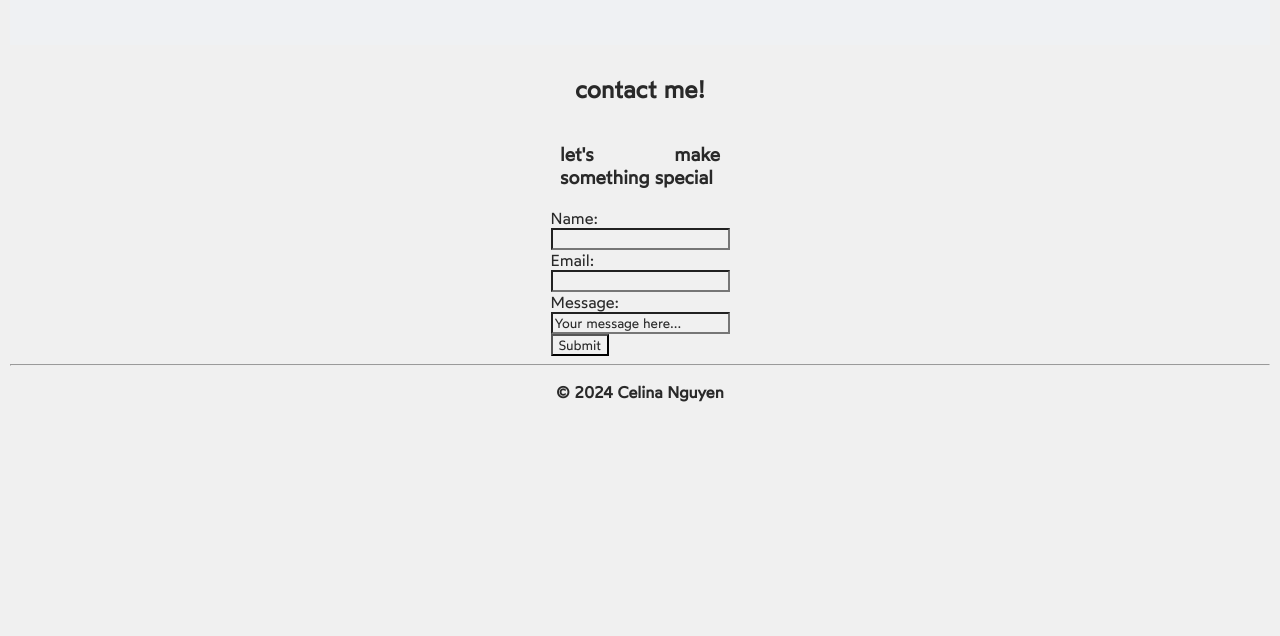
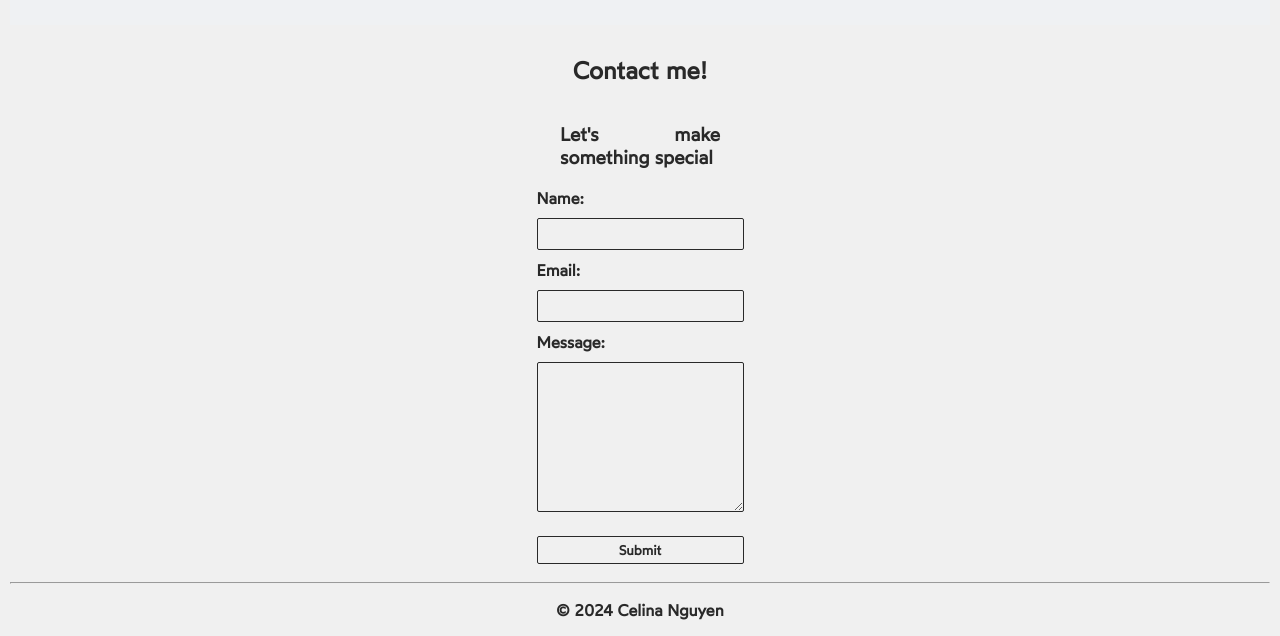
Before and after one commit to cel004/my-portfolio, a React (Vite) app in the folder portfolio-website/: page / in a window 1280 px wide. Shown: the part 1597-2233 px from the top of the page. Before the commit the page ends 2015 px from the top, so only its background shows below. Built offline with nearby package versions, Linux system fonts and the light colour scheme.

Commit message:
Update layout of form

```diff
--- a/portfolio-website/src/ContactForm/ContactForm.jsx
+++ b/portfolio-website/src/ContactForm/ContactForm.jsx
@@ -5,9 +5,7 @@ import styles from './ContactForm.module.css';
 function ContactForm(){
     const [name, setName] = useState("");
     const [email, setEmail] = useState("");
-    const [textarea, setTextarea] = useState(
-        "Your message here..."
-      );
+    const [textarea, setTextarea] = useState("");
 
     const submitButton = (event) => {
         event.preventDefault();
@@ -16,8 +14,8 @@ function ContactForm(){
     return(
         <div className = {styles.titleContainer}>
             <div className = {styles.title}>
-                <h2>contact me!</h2>
-                <h3>let's make something special</h3>
+                <h2>Contact me!</h2>
+                <h3>Let's make something special</h3>
                 <form onSubmit={submitButton}>
                     <label>Name:
                         <input type="text" value={ name } onChange={(e) => setName(e.target.value)}/>
@@ -26,7 +24,7 @@ function ContactForm(){
                         <input type="text" value={ email } onChange={(e) => setEmail(e.target.value)}/>
                     </label>
                     <label>Message:
-                        <input type="text" value={ textarea } onChange={(e) => setTextarea(e.target.value)}/>
+                    <textarea value={textarea} onChange={(e) => setTextarea(e.target.value)}/>
                     </label>
                     <input type="submit" value = "Submit"/>
                 </form>
--- a/portfolio-website/src/ContactForm/ContactForm.module.css
+++ b/portfolio-website/src/ContactForm/ContactForm.module.css
@@ -12,3 +12,36 @@
     max-width: 10rem;
     text-align: justify;
 }
+
+label {
+    font-family: 'Wotfard', Arial, sans-serif;
+    font-size: 1rem;
+    font-weight: 700;
+}
+
+input[type="text"], input[type="email"], input[type=submit], textarea{
+    width: 100%;
+    margin: 10px 0;
+    padding: 5px 5px;
+    box-sizing: border-box;
+
+    border: 1px solid #292929;
+    border-radius: 2px;
+    outline: none;
+}
+input[type="text"], input[type="email"]{
+    font-size: 1rem;
+    box-sizing: border-box;
+}
+
+input[type=submit] {
+    margin: 10px 0;
+    font-weight: 700;
+}
+
+textarea {
+    width: max-content;
+    height: 150px;
+    resize: vertical;
+    font-size: 1rem;
+}
--- a/portfolio-website/src/Header/Header.jsx
+++ b/portfolio-website/src/Header/Header.jsx
@@ -9,7 +9,7 @@ function Header(){
         <header>
             <div className = {styles.title}>
                 <h1>Hi! I'm Celina!</h1>
-                <p>software developer</p>
+                <p>Software developer</p>
                 <div id = {styles.contacts}>celsnguyen@gmail.com
                     <div className = {styles.socialIcons}>
                         <div className = {styles.socialIconsContainer}>
--- a/portfolio-website/src/Website.jsx
+++ b/portfolio-website/src/Website.jsx
@@ -15,8 +15,8 @@ function App() {
     <NightMode />
     <Aura />
     <Header />
+    <Scroll />
     <Navigation />
-    <Scroll />
     <Projects />
     <ContactForm />
     <Footer />
```
